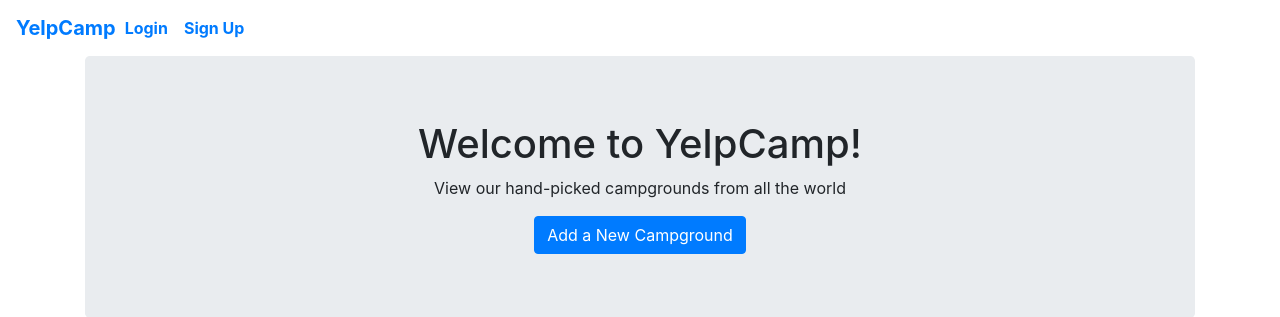
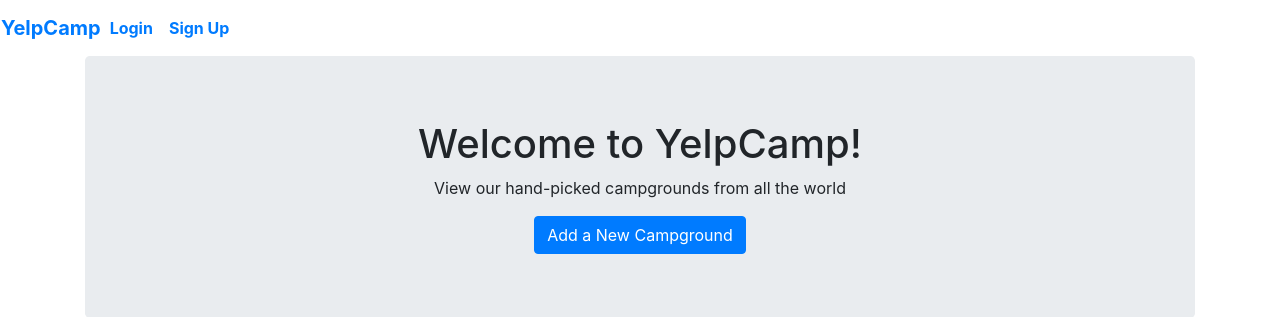
Before and after one commit to catehuang/yelp-camp, a Flask app: page /index in a window 1280 px wide. Shown: the top 317 px of the page. Run offline with Flask 2, Linux system fonts and the light colour scheme; data that the repository does not hold is empty; some libraries are stand-ins or nearby versions.

Commit message:
try to fix same issue

```diff
--- a/templates/header.html
+++ b/templates/header.html
@@ -6,7 +6,7 @@
 	</head>
 
 	<body>
-        <nav class="navbar navbar-expand-lg font-weight-bolder">
+        <nav class="navbar navbar-expand-lg font-weight-bolder row">
             <a class="navbar-brand" href={{url_for("home")}}>YelpCamp</a>
 <!--            <button class="navbar-toggler" data-toggle="collapse" data-target="#navContent" aria-label="Toggle navigation">-->
 <!--                <span class="navbar-toggler-icon"></span>-->
```
